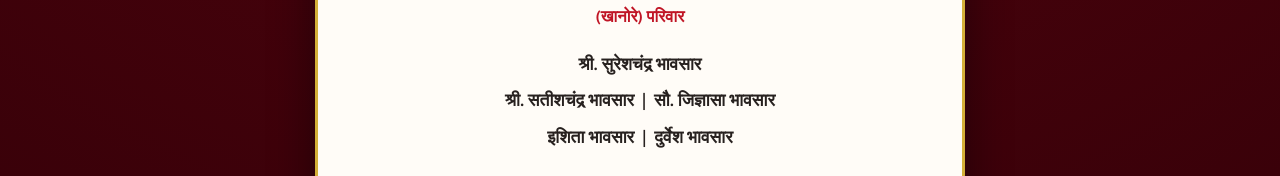
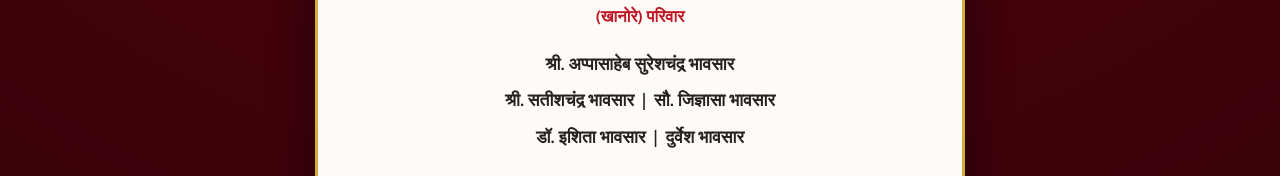
Before and after one commit to techartmedia/Chakra-Puja, a plain HTML site: page index.html in a window 1280 px wide. Shown: the part 1076-1252 px from the top of the page. Drawn offline with Linux system fonts and the light colour scheme; a web font is replaced by a local one.

Commit message:
Update index.html

```diff
--- a/index.html
+++ b/index.html
@@ -434,9 +434,9 @@
         <div class="nimantrak-head">॥ निमंत्रक ॥</div>
         <div class="sub-head">(खानोरे) परिवार</div>
         <div class="names-list">
-          श्री. सुरेशचंद्र भावसार<br>
+          श्री. अप्पासाहेब सुरेशचंद्र भावसार<br>
           श्री. सतीशचंद्र भावसार &nbsp;|&nbsp; सौ. जिज्ञासा भावसार<br>
-          इशिता भावसार &nbsp;|&nbsp; दुर्वेश भावसार
+          डॉ. इशिता भावसार &nbsp;|&nbsp; दुर्वेश भावसार
         </div>
         <div class="phones-row">
           <a class="phone-link" href="tel:9422955824">📞 ९४२२९५५८२४</a>
```
